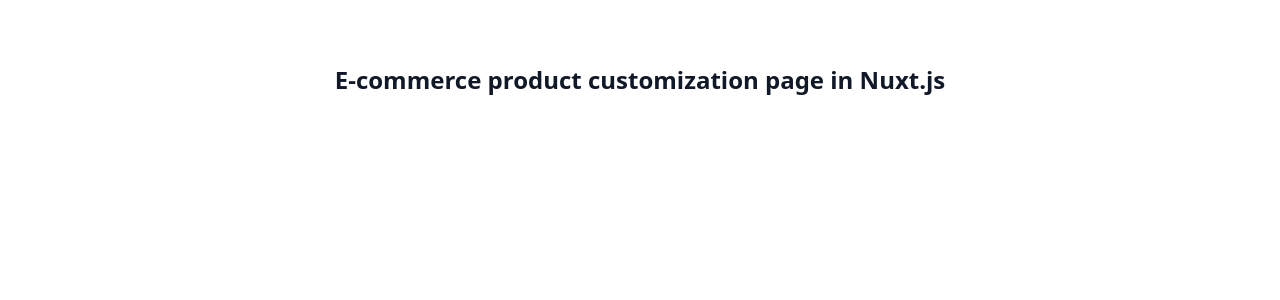
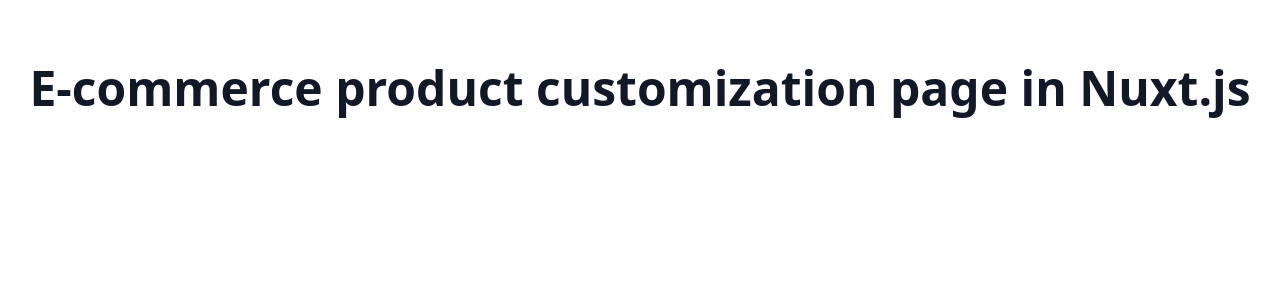
Before and after one commit to Olanetsoft/product-image-zoom-with-nuxt, a Nuxt app: page / in a window 1280 px wide. Shown: the top 300 px of the page. Built offline with nearby package versions, Linux system fonts and the light colour scheme; what vue-product-zoomer would draw is missing.

Commit message:
File upload

```diff
--- a/components/ProductImage.vue
+++ b/components/ProductImage.vue
@@ -1,6 +1,6 @@
 <template>
 <div class="product-image">
-  <p class="text-center text-2xl text-gray-900 font-bold mt-8 pt-8">
+  <p class="text-center text-5xl text-gray-900 font-bold mt-8 pt-8">
     E-commerce product customization page in Nuxt.js
   </p>
   <div
--- a/package.json
+++ b/package.json
@@ -4,7 +4,7 @@
   "private": true,
   "scripts": {
     "dev": "nuxt",
-    "build": "nuxt build",
+    "build": "nuxt generate",
     "start": "nuxt start",
     "generate": "nuxt generate"
   },
```
